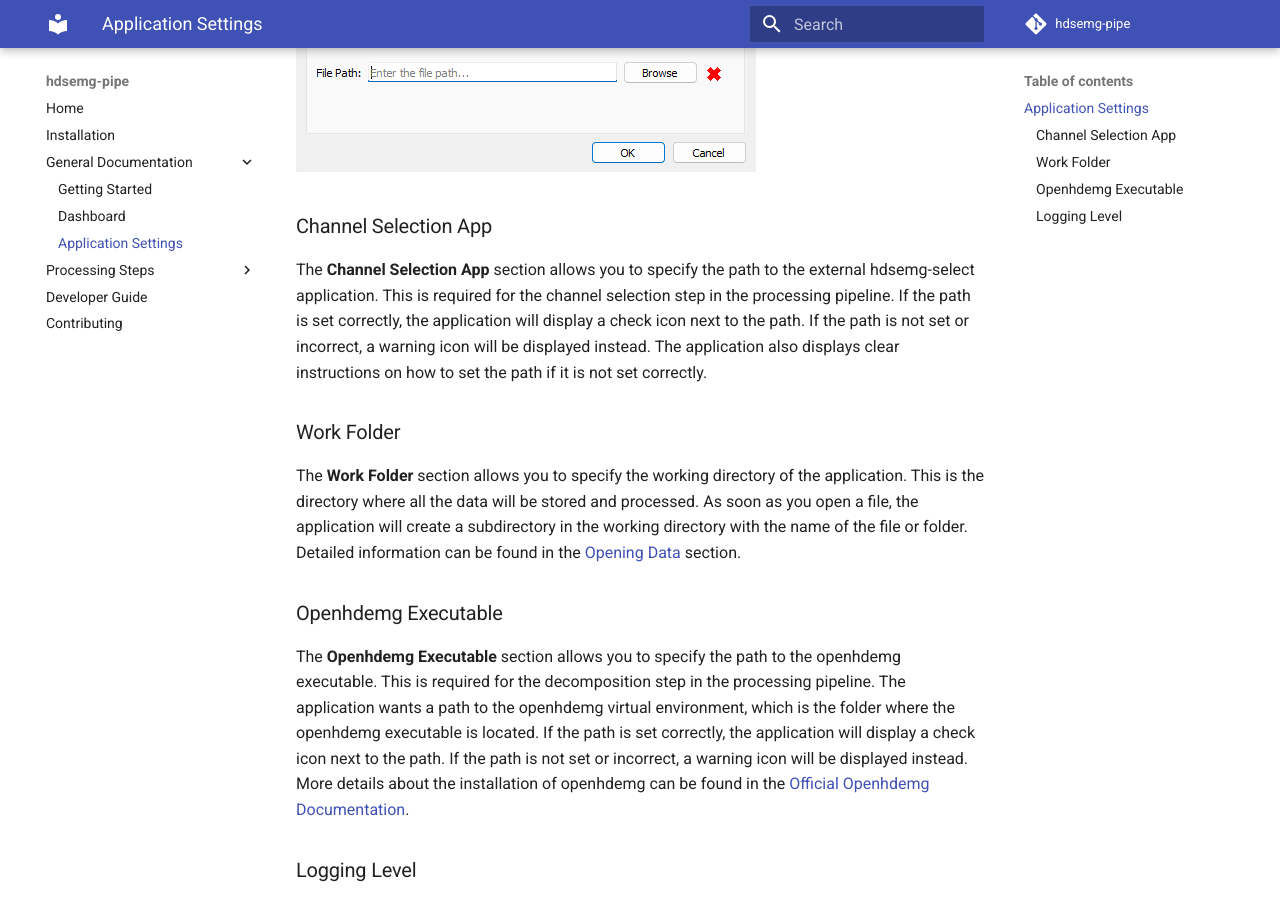
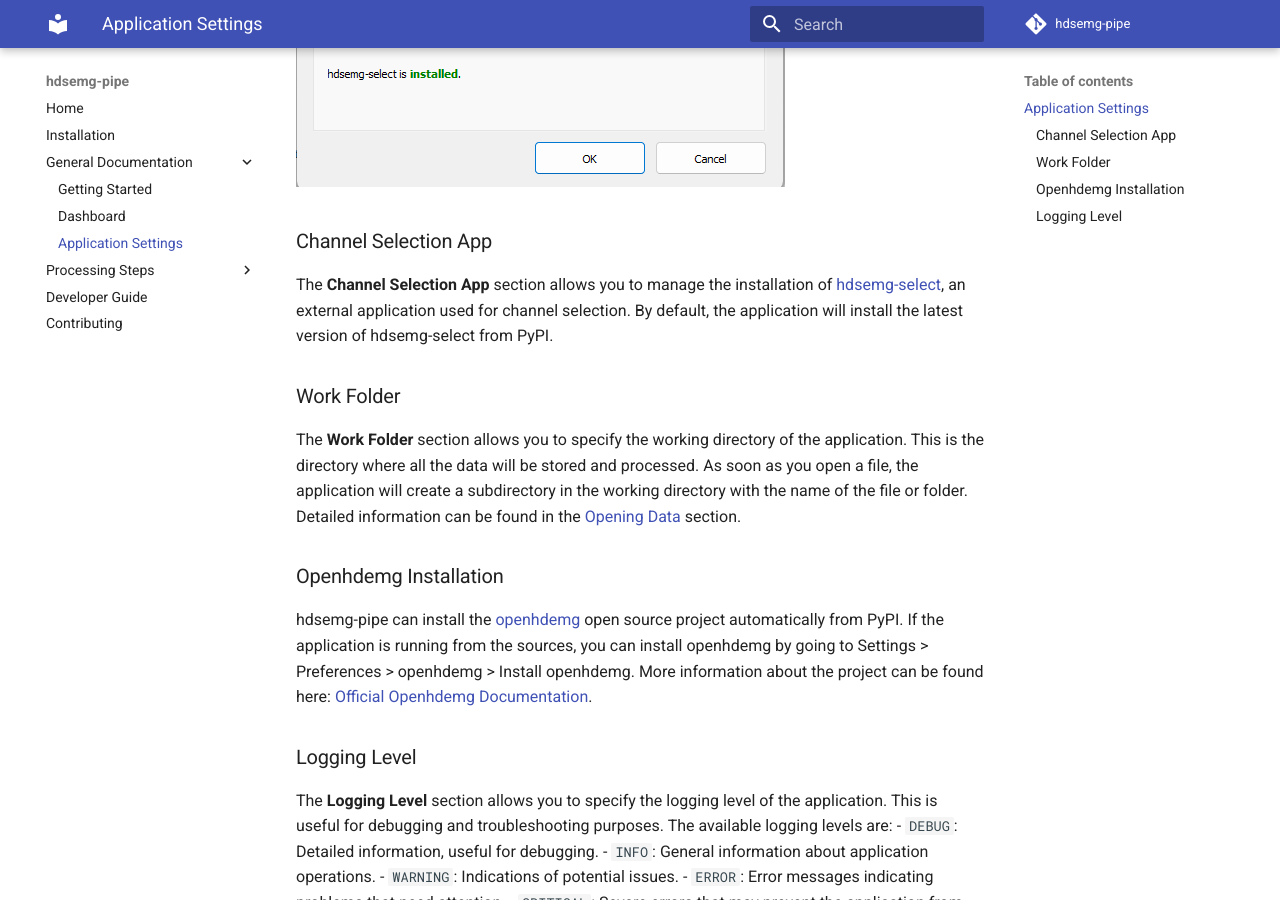
Before and after one commit to johanneskasser/hdsemg-pipe, an MkDocs documentation site: the page built from docs/general/application_settings.md, in a window 1280 px wide and 900 px high, scrolled down 530 px. Built offline with MkDocs 1.6.1 and Material for MkDocs 9.7.7, drawn with Linux system fonts in a browser that asks for light colours; comment, search, counter and statistics services are not loaded; the version menu is left out.

Commit message:
Update application_settings.md to enhance documentation for hdsemg-select and openhdemg installation

```diff
--- a/docs/general/application_settings.md
+++ b/docs/general/application_settings.md
@@ -7,17 +7,16 @@ The settings dialog can be accessed from the top menu bar under **Settings** ->
 ![Settings Dialog](../img/settings/settings_dialog.png)
 
 ### Channel Selection App
-The **Channel Selection App** section allows you to specify the path to the external hdsemg-select application. This is required for the channel selection step in the processing pipeline.
-If the path is set correctly, the application will display a check icon next to the path. If the path is not set or incorrect, a warning icon will be displayed instead.
-The application also displays clear instructions on how to set the path if it is not set correctly.
+The **Channel Selection App** section allows you to manage the installation of [hdsemg-select](https://github.com/johanneskasser/hdsemg-select), an external application used for channel selection.
+By default, the application will install the latest version of hdsemg-select from PyPI.
+
 
 ### Work Folder
 The **Work Folder** section allows you to specify the working directory of the application. This is the directory where all the data will be stored and processed. As soon as you open a file, the application will create a subdirectory in the working directory with the name of the file or folder. Detailed information can be found in the [Opening Data](../processing/opening_data.md) section.
 
-### Openhdemg Executable
-The **Openhdemg Executable** section allows you to specify the path to the openhdemg executable. This is required for the decomposition step in the processing pipeline.
-The application wants a path to the openhdemg virtual environment, which is the folder where the openhdemg executable is located. If the path is set correctly, the application will display a check icon next to the path. If the path is not set or incorrect, a warning icon will be displayed instead.
-More details about the installation of openhdemg can be found in the [Official Openhdemg Documentation](https://www.giacomovalli.com/openhdemg/quick-start/).
+### Openhdemg Installation
+hdsemg-pipe can install the [openhdemg](https://www.giacomovalli.com/openhdemg/) open source project automatically from PyPI. If the application is running
+from the sources, you can install openhdemg by going to Settings > Preferences > openhdemg > Install openhdemg. More information about the project can be found here: [Official Openhdemg Documentation](https://www.giacomovalli.com/openhdemg/quick-start/).
 
 ### Logging Level
 The **Logging Level** section allows you to specify the logging level of the application. This is useful for debugging and troubleshooting purposes. The available logging levels are:
```
Also changed, not shown: docs/img/settings/settings_dialog.png.
